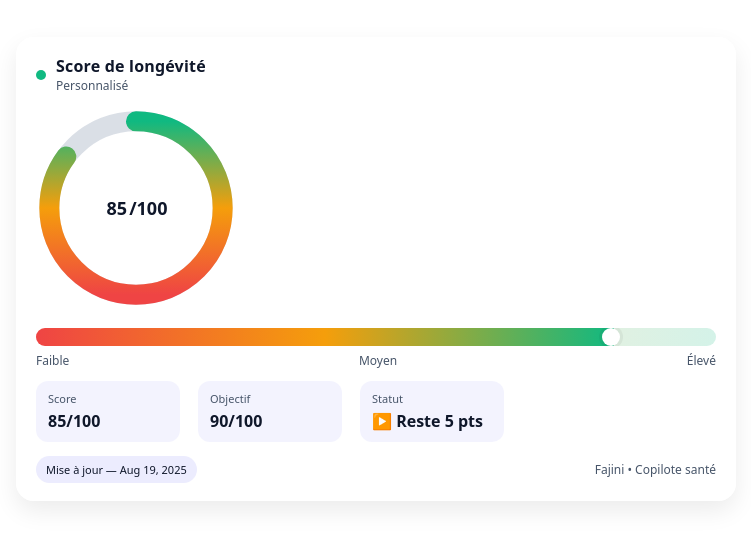
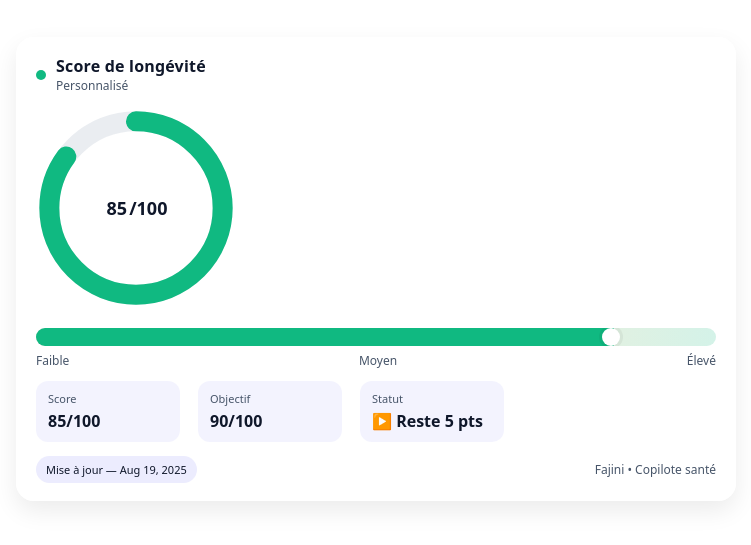
Before and after one commit to Fajinii/Fajini-score-longevity, a plain HTML site: page widget.html in a window 1280 px wide. Shown: the part 131-676 px from the top of the page, without its empty margins (264-1015 px from the left). Drawn offline with Linux system fonts and the light colour scheme.

Commit message:
Update widget.html

```diff
--- a/widget.html
+++ b/widget.html
@@ -11,8 +11,6 @@
       --text: #0f172a;
       --muted: #475569;
       --ok: #10b981;
-      --warn: #f59e0b;
-      --bad: #ef4444;
       --accent: #6366f1;
       --shadow: 0 10px 25px rgba(0,0,0,.08);
     }
@@ -44,7 +42,7 @@
 
     /* barre horizontale */
     .bar-wrap{position:relative; width:100%; height:18px; background:linear-gradient(90deg, rgba(239,68,68,.18), rgba(245,158,11,.18) 50%, rgba(16,185,129,.18)); border-radius:999px; overflow:hidden; margin-top:10px}
-    .bar{position:absolute; inset:0; width:0%; background:linear-gradient(90deg, var(--bad), var(--warn) 50%, var(--ok));}
+    .bar{position:absolute; inset:0; width:0%; background:linear-gradient(90deg, var(--ok), var(--ok));}
     .bar::after{content:""; position:absolute; right:-6px; top:50%; transform:translateY(-50%); width:18px; height:18px; border-radius:50%; background:#fff; box-shadow:0 0 0 3px rgba(0,0,0,.05)}
     .bar-labels{display:flex; justify-content:space-between; font-size:12px; color:var(--muted); margin-top:6px}
 
@@ -70,15 +68,8 @@
     <!-- jauge circulaire -->
     <div class="gauge">
       <svg width="200" height="200" viewBox="0 0 120 120">
-        <defs>
-          <linearGradient id="grad">
-            <stop offset="0%" stop-color="var(--bad)" />
-            <stop offset="50%" stop-color="var(--warn)" />
-            <stop offset="100%" stop-color="var(--ok)" />
-          </linearGradient>
-        </defs>
-        <circle cx="60" cy="60" r="52" stroke="rgba(148,163,184,.35)" stroke-width="12" fill="none" />
-        <circle id="arc" cx="60" cy="60" r="52" stroke="url(#grad)" stroke-width="12" stroke-linecap="round" stroke-dasharray="326.72 326.72" stroke-dashoffset="326.72" fill="none" />
+        <circle cx="60" cy="60" r="52" stroke="rgba(148,163,184,.2)" stroke-width="12" fill="none" />
+        <circle id="arc" cx="60" cy="60" r="52" stroke="var(--ok)" stroke-width="12" stroke-linecap="round" stroke-dasharray="326.72 326.72" stroke-dashoffset="326.72" fill="none" />
       </svg>
       <div class="value"><span id="val">85</span><span>/100</span></div>
     </div>
@@ -112,7 +103,7 @@
       arc.setAttribute('stroke-dashoffset', offset);
     });
 
-    // Barre horizontale
+    // Barre horizontale (uniquement vert)
     const bar = document.getElementById('bar');
     bar.style.width = score + '%';
 
```
